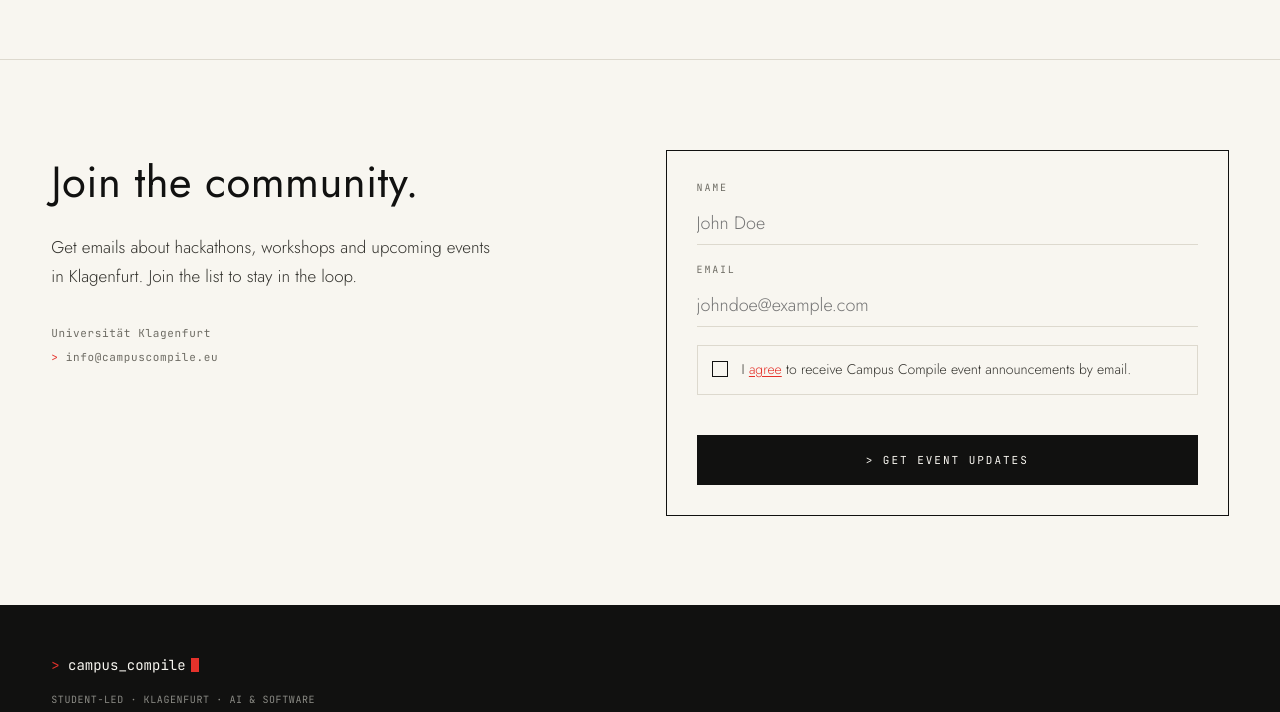
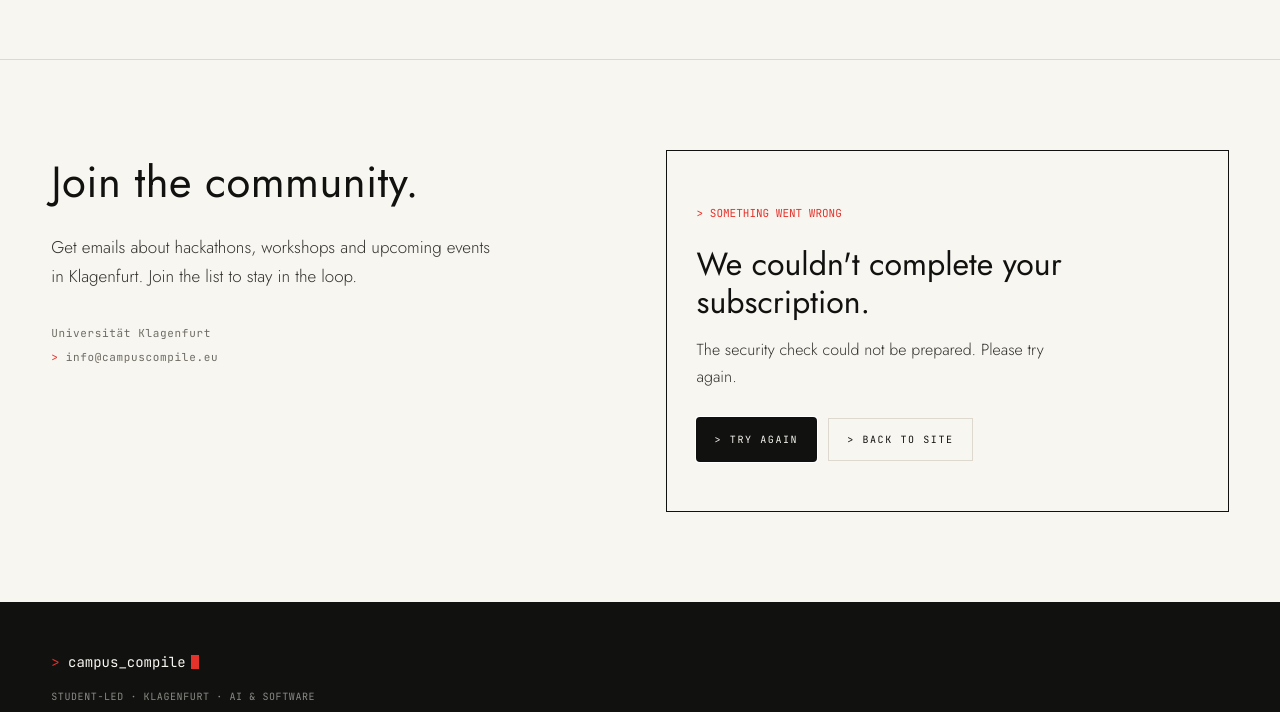
Before and after one commit to TykhinBiriukov/campus_compiile_page, a website: page index.html in a window 1280 px wide. Shown: the part 2325-3037 px from the top of the page. Drawn offline with Linux system fonts and the light colour scheme; no server answers.

Commit message:
Switch to newer Cloudflare version

```diff
--- a/index.html
+++ b/index.html
@@ -862,20 +862,44 @@ document.addEventListener('DOMContentLoaded', async function() {
     if (window.location.hash !== "#join") return;
     const active = document.activeElement;
     if (active && active.matches && active.matches('a[href="#join"]')) this.returnFocusEl = active;
-    this.setState({ subscriptionStatus: "form" }, () => setTimeout(() => this.focusRef(this.nameRef), 60));
+    this.setState({ subscriptionStatus: "form" }, () => {
+      if (!this.state.turnstileSiteKey) this.loadTurnstile();
+      setTimeout(() => this.focusRef(this.nameRef), 60);
+    });
   }
 
   async loadTurnstile() {
     try {
       const response = await fetch("/api/subscribe", { headers: { accept: "application/json" } });
-      const data = await response.json();
-      if (!response.ok || !data.turnstileSiteKey) throw new Error("configuration unavailable");
+      let data = {};
+      try { data = await response.json(); } catch {}
+      const requestId = data.requestId || response.headers.get("cf-ray") || "";
+      if (!response.ok || !data.turnstileSiteKey) {
+        const configurationUnavailable = data.code === "origin_not_allowed" || data.code === "configuration_error";
+        if (!this.alive) return;
+        this.setState({
+          subscriptionStatus: "error",
+          requestId,
+          turnstileToken: "",
+          turnstileSiteKey: "",
+          subscriptionErrorMessage: configurationUnavailable
+            ? "Event updates are temporarily unavailable. Please try again later."
+            : data.message || "The security check could not be prepared. Please try again."
+        }, () => this.focusRef(this.retryRef));
+        return;
+      }
       await this.ensureTurnstileScript();
       if (!this.alive) return;
       this.setState({ turnstileSiteKey: data.turnstileSiteKey }, () => this.renderTurnstile());
     } catch {
       if (!this.alive) return;
-      this.setState({ turnstileSiteKey: "" });
+      this.setState({
+        subscriptionStatus: "error",
+        requestId: "",
+        turnstileToken: "",
+        turnstileSiteKey: "",
+        subscriptionErrorMessage: "The security check could not load. Please check your connection and try again."
+      }, () => this.focusRef(this.retryRef));
     }
   }
 
@@ -1006,9 +1030,11 @@ document.addEventListener('DOMContentLoaded', async function() {
   }
 
   retrySubscription() {
+    const needsTurnstileBootstrap = !this.state.turnstileSiteKey;
     this.turnstileWidgetId = null;
     this.setState({ subscriptionStatus: "form", fieldErrors: {}, formMessage: "", requestId: "", turnstileToken: "" }, () => {
-      this.renderTurnstile();
+      if (needsTurnstileBootstrap) this.loadTurnstile();
+      else this.renderTurnstile();
       this.focusRef(this.nameRef);
     });
   }
```
Also changed, not shown: docs/design-playbook.md (+1 -0 lines), README.md.
